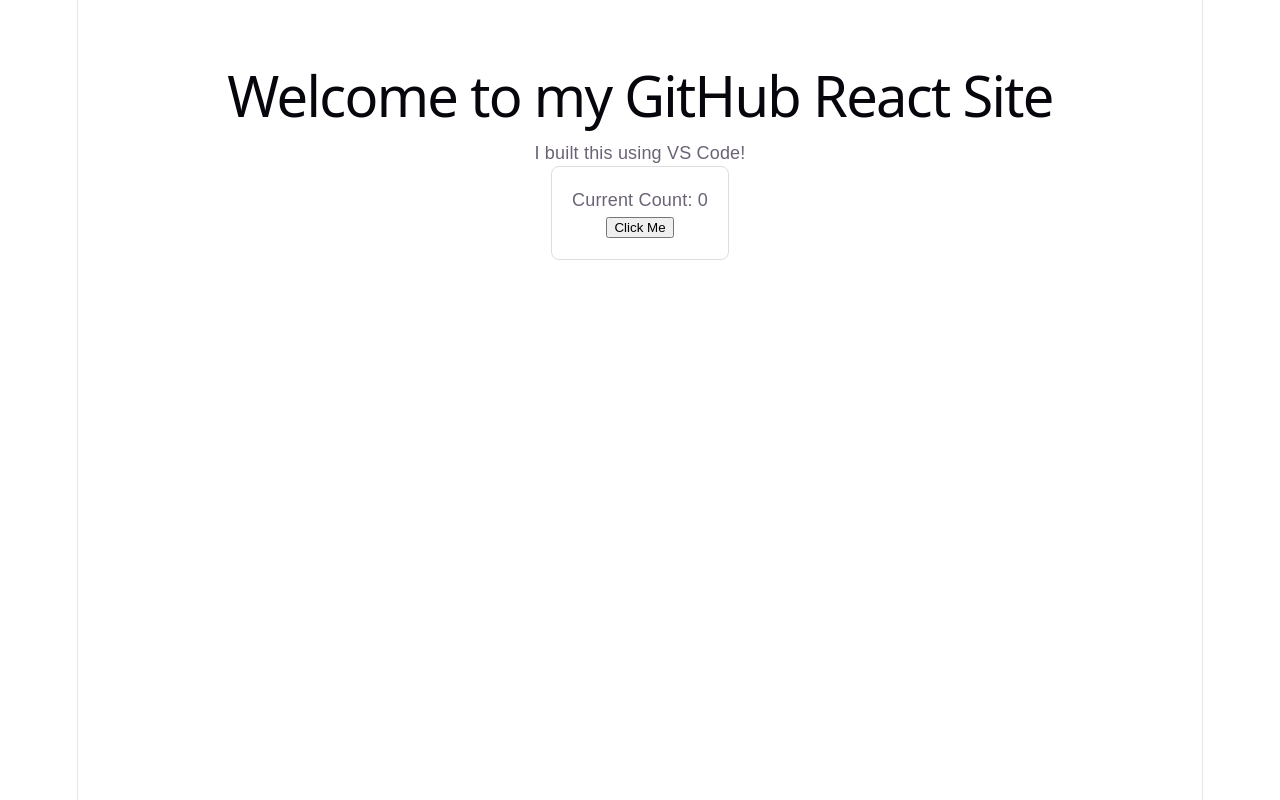
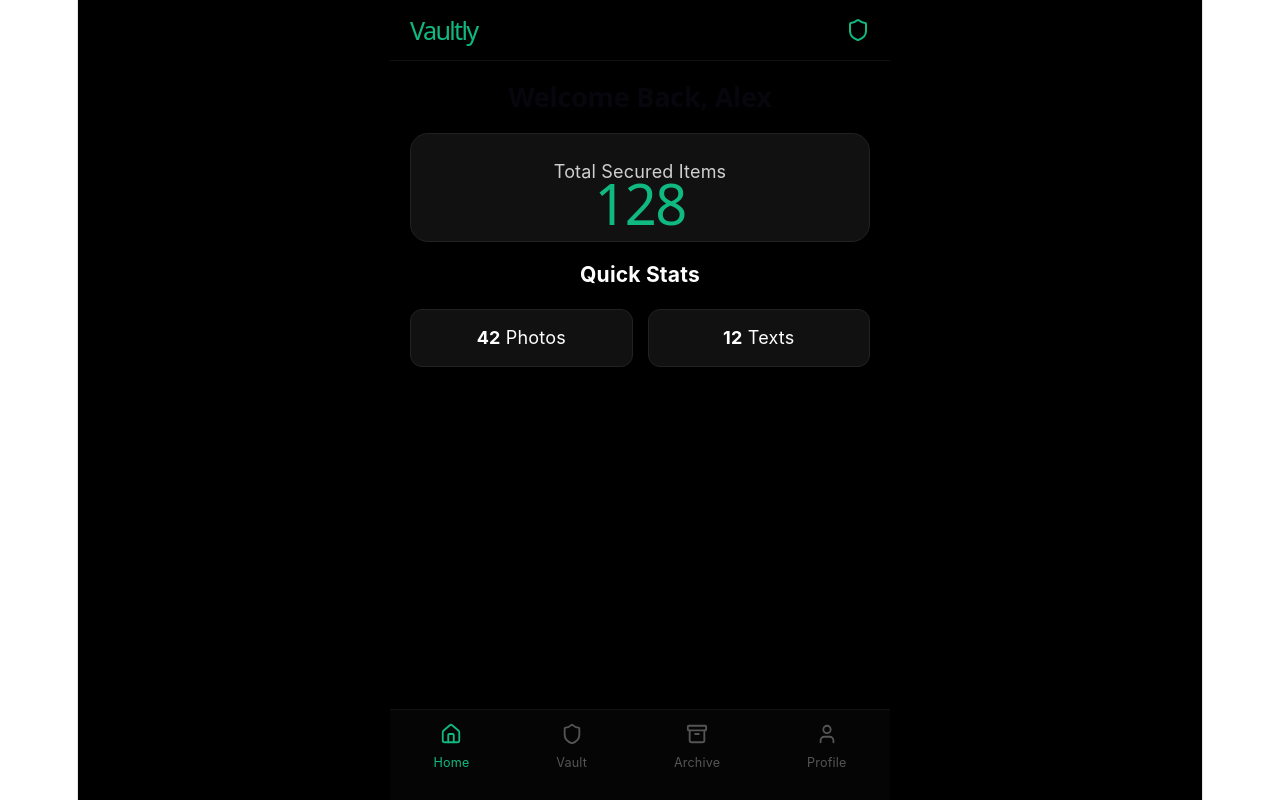
Before and after one commit to jhonjoshua22/Vaultly, a React (Vite) app: page / in a window 1280 px wide. Built offline with nearby package versions, Linux system fonts and the light colour scheme.

Commit message:
UI: Added screen navigation and Vault/Archive layouts

```diff
--- a/package.json
+++ b/package.json
@@ -10,6 +10,7 @@
     "preview": "vite preview"
   },
   "dependencies": {
+    "lucide-react": "^0.577.0",
     "react": "^19.2.4",
     "react-dom": "^19.2.4"
   },
--- a/src/App.jsx
+++ b/src/App.jsx
@@ -1,21 +1,127 @@
-import { useState } from 'react'
+import React, { useState } from 'react';
+import { Home, Shield, Archive, User, Plus, FileText, Image, File, Search } from 'lucide-react';
 
 function App() {
-  const [count, setCount] = useState(0)
+  const [activeTab, setActiveTab] = useState('Home');
+  const [isLoggedIn, setIsLoggedIn] = useState(true); // Defaulted to true for UI testing
+  const userName = "Alex";
+
+  // --- SCREEN COMPONENTS ---
+
+  const HomeScreen = () => (
+    <div style={contentStyle}>
+      <h2 style={headerStyle}>Welcome Back, {userName}</h2>
+      <div style={cardStyle}>
+        <p style={{ opacity: 0.8, marginBottom: '5px' }}>Total Secured Items</p>
+        <h1 style={{ margin: 0, color: '#10b981' }}>128</h1>
+      </div>
+      <h3 style={{ marginTop: '20px' }}>Quick Stats</h3>
+      <div style={{ display: 'grid', gridTemplateColumns: '1fr 1fr', gap: '15px' }}>
+        <div style={miniCardStyle}><strong>42</strong> Photos</div>
+        <div style={miniCardStyle}><strong>12</strong> Texts</div>
+      </div>
+    </div>
+  );
+
+  const VaultScreen = () => (
+    <div style={contentStyle}>
+      <h2 style={headerStyle}>Your Vault</h2>
+      <div style={{ display: 'grid', gridTemplateColumns: '1fr 1fr', gap: '15px', marginBottom: '30px' }}>
+        <div style={vaultActionStyle}><Image size={24} /> <span>Photos</span></div>
+        <div style={vaultActionStyle}><FileText size={24} /> <span>Texts</span></div>
+        <div style={vaultActionStyle}><File size={24} /> <span>Files</span></div>
+        <div style={{ ...vaultActionStyle, border: '1px dashed #10b981', color: '#10b981' }}>
+          <Plus size={24} /> <span>Add New</span>
+        </div>
+      </div>
+      <div style={{ position: 'relative' }}>
+        <Search style={{ position: 'absolute', left: '10px', top: '10px', color: '#666' }} size={18} />
+        <input type="text" placeholder="Search your vault..." style={searchStyle} />
+      </div>
+    </div>
+  );
+
+  const ArchiveScreen = () => (
+    <div style={contentStyle}>
+      <h2 style={headerStyle}>Archive</h2>
+      <p style={{ color: '#666', fontSize: '0.9rem' }}>Items stored for long-term safe keeping.</p>
+      {[1, 2, 3].map(i => (
+        <div key={i} style={listItemStyle}>
+          <div style={{ display: 'flex', gap: '12px', alignItems: 'center' }}>
+            <Archive size={20} color="#666" />
+            <div>
+              <div style={{ fontWeight: '500' }}>Old_Tax_Return_2024.pdf</div>
+              <div style={{ fontSize: '0.75rem', color: '#666' }}>Archived 2 months ago</div>
+            </div>
+          </div>
+        </div>
+      ))}
+    </div>
+  );
+
+  const ProfileScreen = () => (
+    <div style={contentStyle}>
+      <div style={{ textAlign: 'center', padding: '40px 0' }}>
+        <div style={{ width: '80px', height: '80px', borderRadius: '40px', background: '#222', margin: '0 auto 15px', display: 'flex', alignItems: 'center', justifyContent: 'center' }}>
+          <User size={40} color="#10b981" />
+        </div>
+        <h2 style={{ margin: 0 }}>{userName}</h2>
+        <p style={{ color: '#666' }}>Premium Member</p>
+        <button style={logoutButtonStyle}>Log Out</button>
+      </div>
+    </div>
+  );
 
   return (
-    <div style={{ textAlign: 'center', marginTop: '50px', fontFamily: 'Arial' }}>
-      <h1>Welcome to my GitHub React Site</h1>
-      <p>I built this using VS Code!</p>
+    <div style={appContainerStyle}>
+      <div style={mobileWrapperStyle}>
 
-      <div style={{ padding: '20px', border: '1px solid #ddd', borderRadius: '8px', display: 'inline-block' }}>
-        <p>Current Count: {count}</p>
-        <button onClick={() => setCount(count + 1)}>
-          Click Me
-        </button>
+        {/* TOPBAR */}
+        <header style={topBarStyle}>
+          <h1 style={{ color: '#10b981', fontSize: '1.4rem', margin: 0 }}>Vaultly</h1>
+          <Shield color="#10b981" size={24} />
+        </header>
+
+        {/* MAIN DYNAMIC CONTENT */}
+        {activeTab === 'Home' && <HomeScreen />}
+        {activeTab === 'Vault' && <VaultScreen />}
+        {activeTab === 'Archive' && <ArchiveScreen />}
+        {activeTab === 'Profile' && <ProfileScreen />}
+
+        {/* BOTTOMBAR */}
+        <nav style={bottomBarStyle}>
+          <TabItem icon={<Home size={22}/>} label="Home" active={activeTab === 'Home'} onClick={() => setActiveTab('Home')} />
+          <TabItem icon={<Shield size={22}/>} label="Vault" active={activeTab === 'Vault'} onClick={() => setActiveTab('Vault')} />
+          <TabItem icon={<Archive size={22}/>} label="Archive" active={activeTab === 'Archive'} onClick={() => setActiveTab('Archive')} />
+          <TabItem icon={<User size={22}/>} label="Profile" active={activeTab === 'Profile'} onClick={() => setActiveTab('Profile')} />
+        </nav>
+
       </div>
     </div>
-  )
+  );
 }
 
-export default App
+// --- STYLES (Mobile First) ---
+const appContainerStyle = { backgroundColor: '#000', minHeight: '100vh', display: 'flex', justifyContent: 'center', color: '#fff', fontFamily: '-apple-system, BlinkMacSystemFont, "Segoe UI", Roboto, Helvetica, Arial, sans-serif' };
+const mobileWrapperStyle = { width: '100%', maxWidth: '500px', backgroundColor: '#000', position: 'relative', paddingBottom: '90px' };
+const topBarStyle = { height: '60px', padding: '0 20px', display: 'flex', alignItems: 'center', justifyContent: 'space-between', borderBottom: '1px solid #111', position: 'sticky', top: 0, backgroundColor: 'rgba(0,0,0,0.8)', backdropFilter: 'blur(10px)', zIndex: 10 };
+const contentStyle = { padding: '20px' };
+const headerStyle = { fontSize: '1.5rem', marginBottom: '20px', fontWeight: 'bold' };
+const cardStyle = { background: '#111', padding: '25px', borderRadius: '18px', border: '1px solid #222' };
+const miniCardStyle = { background: '#111', padding: '15px', borderRadius: '12px', textAlign: 'center', border: '1px solid #222' };
+const vaultActionStyle = { background: '#111', height: '90px', borderRadius: '15px', display: 'flex', flexDirection: 'column', alignItems: 'center', justifyContent: 'center', gap: '8px', cursor: 'pointer', border: '1px solid #222', fontSize: '0.85rem' };
+const bottomBarStyle = { position: 'fixed', bottom: 0, width: '100%', maxWidth: '500px', height: '80px', backgroundColor: '#050505', borderTop: '1px solid #111', display: 'flex', justifyContent: 'space-around', alignItems: 'center', paddingBottom: '10px' };
+const listItemStyle = { padding: '15px', background: '#0a0a0a', borderRadius: '12px', marginBottom: '10px', borderBottom: '1px solid #111' };
+const searchStyle = { width: '100%', padding: '12px 12px 12px 40px', borderRadius: '10px', background: '#111', border: '1px solid #222', color: '#fff', outline: 'none', boxSizing: 'border-box' };
+const logoutButtonStyle = { marginTop: '20px', padding: '10px 30px', borderRadius: '20px', border: '1px solid #ef4444', background: 'transparent', color: '#ef4444', cursor: 'pointer' };
+
+function TabItem({ icon, label, active, onClick }) {
+  return (
+    <div onClick={onClick} style={{ display: 'flex', flexDirection: 'column', alignItems: 'center', gap: '5px', cursor: 'pointer', color: active ? '#10b981' : '#555' }}>
+      {icon}
+      <span style={{ fontSize: '0.7rem' }}>{label}</span>
+    </div>
+  );
+}
+
+export default App;
```
Also changed, not shown: 1 other file (tests, documents, lock files or other folders).
